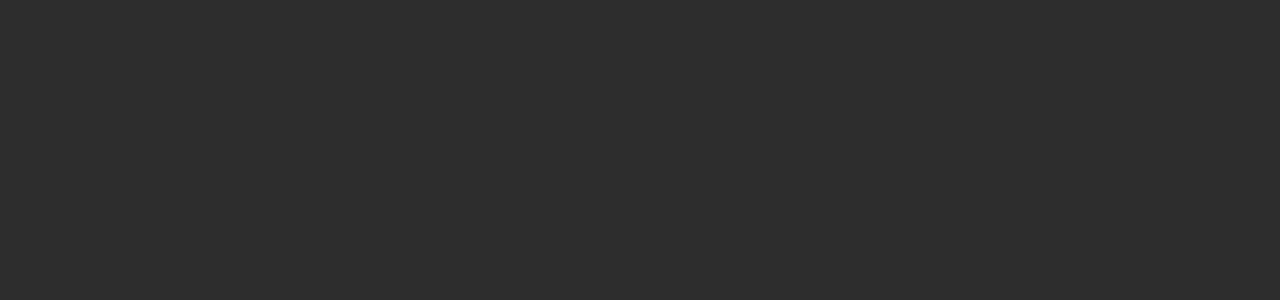
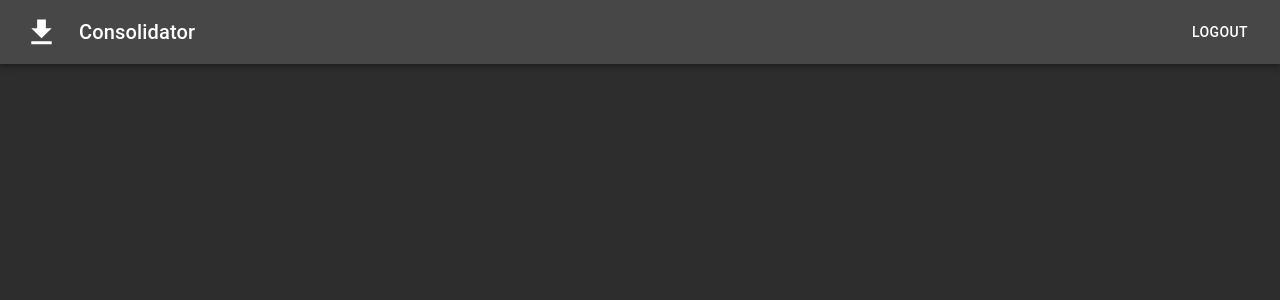
Before and after one commit to iTecAI/media-consolidator, a React (Create React App) app in the folder client/: page / in a window 1280 px wide. Shown: the top 300 px of the page. Built offline with nearby package versions, Linux system fonts and the light colour scheme.

Commit message:
base layout page

```diff
--- a/client/package.json
+++ b/client/package.json
@@ -5,6 +5,7 @@
   "dependencies": {
     "@emotion/react": "^11.9.3",
     "@emotion/styled": "^11.9.3",
+    "@mui/icons-material": "^5.8.4",
     "@mui/material": "^5.8.5",
     "@testing-library/jest-dom": "^5.14.1",
     "@testing-library/react": "^13.0.0",
--- a/client/public/index.html
+++ b/client/public/index.html
@@ -7,7 +7,7 @@
     <meta name="theme-color" content="#000000" />
     <meta
       name="description"
-      content="Web site created using create-react-app"
+      content="Universal media consolidator"
     />
     <link rel="apple-touch-icon" href="%PUBLIC_URL%/logo192.png" />
     <!--
@@ -24,7 +24,7 @@
       work correctly both with client-side routing and a non-root public URL.
       Learn how to configure a non-root public URL by running `npm run build`.
     -->
-    <title>React App</title>
+    <title>Consolidator</title>
   </head>
   <body>
     <noscript>You need to enable JavaScript to run this app.</noscript>
--- a/client/src/App.tsx
+++ b/client/src/App.tsx
@@ -1,29 +1,44 @@
 import "./App.scss";
 import { createTheme, Theme, ThemeProvider } from "@mui/material";
-
+import { BrowserRouter, Outlet, Route, Routes } from "react-router-dom";
+import { Layout } from "./pages/layout/Layout";
 
 export const theme: Theme = createTheme({
     palette: {
         mode: "dark",
         primary: {
-      main: '#5d2985',
+            main: "#5d2985",
         },
         secondary: {
-      main: '#f50057',
+            main: "#f50057",
         },
         background: {
-      default: '#2d2d2d',
-      paper: '#353535',
+            default: "#2d2d2d",
+            paper: "#353535",
         },
     },
 });
 
 function App() {
-    return <ThemeProvider theme={theme}>
+    return (
+        <ThemeProvider theme={theme}>
             <div className="root">
-
+                <BrowserRouter>
+                    <Routes>
+                        <Route
+                            path="/"
+                            element={
+                                <Layout showTabs showLogout>
+                                    <Outlet />
+                                </Layout>
+                            }
+                        ></Route>
+                        <Route path="/login" element={<Layout></Layout>} />
+                    </Routes>
+                </BrowserRouter>
             </div>
         </ThemeProvider>
+    );
 }
 
 export default App;
--- /dev/null
+++ b/client/src/pages/layout/Layout.tsx
@@ -0,0 +1,30 @@
+import { AppBar, Button, Toolbar, Typography } from "@mui/material";
+import React from "react";
+import { Download } from "@mui/icons-material";
+import { Box } from "@mui/system";
+import "./layout.scss";
+
+export type LayoutProps = {
+    children?: React.ReactNode;
+    showLogout?: boolean;
+    showTabs?: boolean;
+};
+
+export function Layout(props: LayoutProps) {
+    return (
+        <div>
+            <Box sx={{ flexGrow: 1 }}>
+                <AppBar position="static" className="noselect">
+                    <Toolbar>
+                        <Download fontSize="large" sx={{ marginRight: "20px" }} />
+                        <Typography variant="h6" component="div" sx={{ flexGrow: 1 }}>
+                            Consolidator
+                        </Typography>
+                        {props.showLogout && <Button color="inherit">Logout</Button>}
+                    </Toolbar>
+                </AppBar>
+            </Box>
+            <div className="page-content">{props.children ?? []}</div>
+        </div>
+    );
+}
--- /dev/null
+++ b/client/src/pages/layout/layout.scss
@@ -0,0 +1,6 @@
+.noselect {
+    -webkit-user-select: none;
+    -moz-user-select: none;
+    -ms-user-select: none;
+    user-select: none;
+}
```
Also changed, not shown: 1 other file (tests, documents, lock files or other folders). Lines whose indentation alone changed are shown as unchanged.
